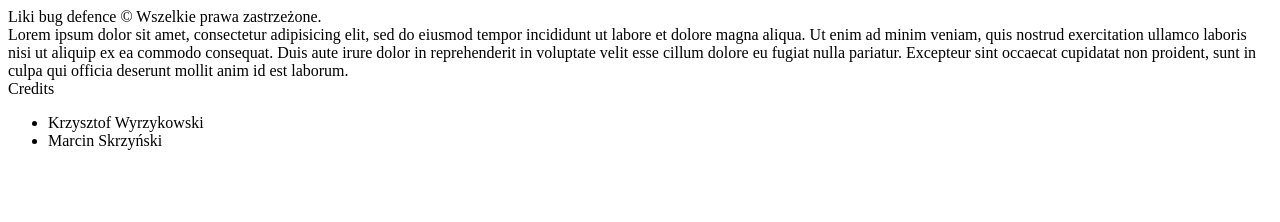
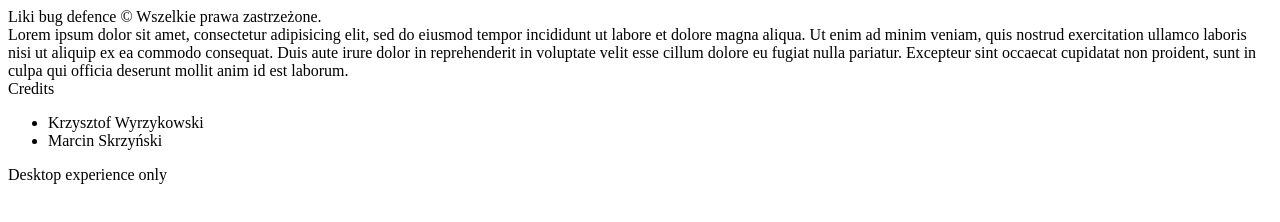
Before and after one commit to wolanskiadrian/my-agar, a website: page source/game.html in a window 1280 px wide. Drawn offline with Linux system fonts and the light colour scheme.

Commit message:
Add missing desktop experience node and move footer outside game-wrapper

```diff
--- a/source/game.html
+++ b/source/game.html
@@ -9,6 +9,7 @@
 
 <body>
   <div class="game-wrapper" id="js-game">
+  </div>
   <footer class="footer">
     <div class="footer-column">
       <div class="footer-copyright">
@@ -28,7 +29,7 @@
       </ul>
     </div>
   </footer>
-  </div>
+  <div class="desktop-experience">Desktop experience only</div>
 </body>
 
 </html>
```
Lines whose indentation alone changed are shown as unchanged.
